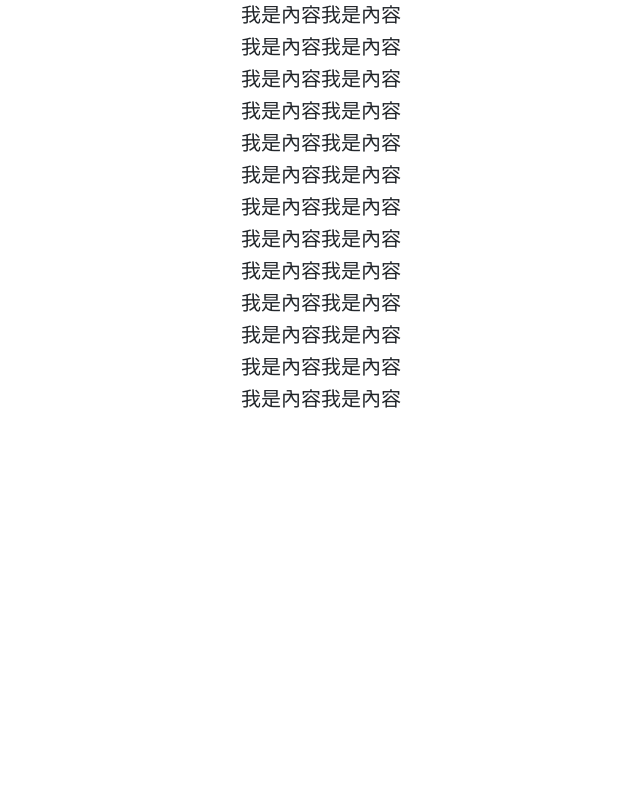
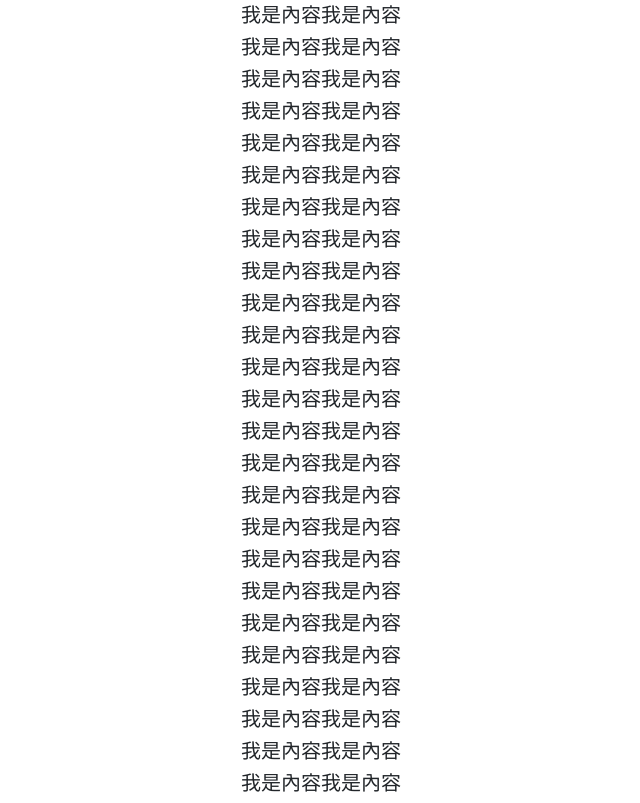
Before and after one commit to DayAfter99/DayAfter99, a plain HTML site: page home.html in a window 1280 px wide. Shown: the part 1035-1838 px from the top of the page, without its empty margins (639-1279 px from the left). Before the commit the page ends 1454 px from the top, so only its background shows below. Drawn offline with Linux system fonts and the light colour scheme.

Commit message:
version 1.1 #首頁修改

```diff
--- a/css/home.css
+++ b/css/home.css
@@ -32,7 +32,7 @@ div.container1 a
     font-family: 'Noto Sans TC', sans-serif;
     font-size: 16px;
     margin: 0px 10px;
-
+    padding: 10px 10px;
     position: relative;
     z-index: 0;
     cursor: pointer;
@@ -73,6 +73,7 @@ div.topBotomBordersIn a:hover:before, div.topBotomBordersIn a:hover:after
 .fix{
   position:fixed;
   float: left;
+  width: 50%;
   margin: 0px auto;
 }
 
--- a/home.html
+++ b/home.html
@@ -79,6 +79,18 @@
     <h5>我是內容我是內容</h5>
     <h5>我是內容我是內容</h5>
     <h5>我是內容我是內容</h5>
+    <h5>我是內容我是內容</h5>
+    <h5>我是內容我是內容</h5>
+    <h5>我是內容我是內容</h5>
+    <h5>我是內容我是內容</h5>
+    <h5>我是內容我是內容</h5>
+    <h5>我是內容我是內容</h5>
+    <h5>我是內容我是內容</h5>
+    <h5>我是內容我是內容</h5>
+    <h5>我是內容我是內容</h5>
+    <h5>我是內容我是內容</h5>
+    <h5>我是內容我是內容</h5>
+    <h5>我是內容我是內容</h5>
   </div>
 
 <!-- Bootstrap core JavaScript -->
```
Also changed, not shown: index.html (+1 -0 lines).
